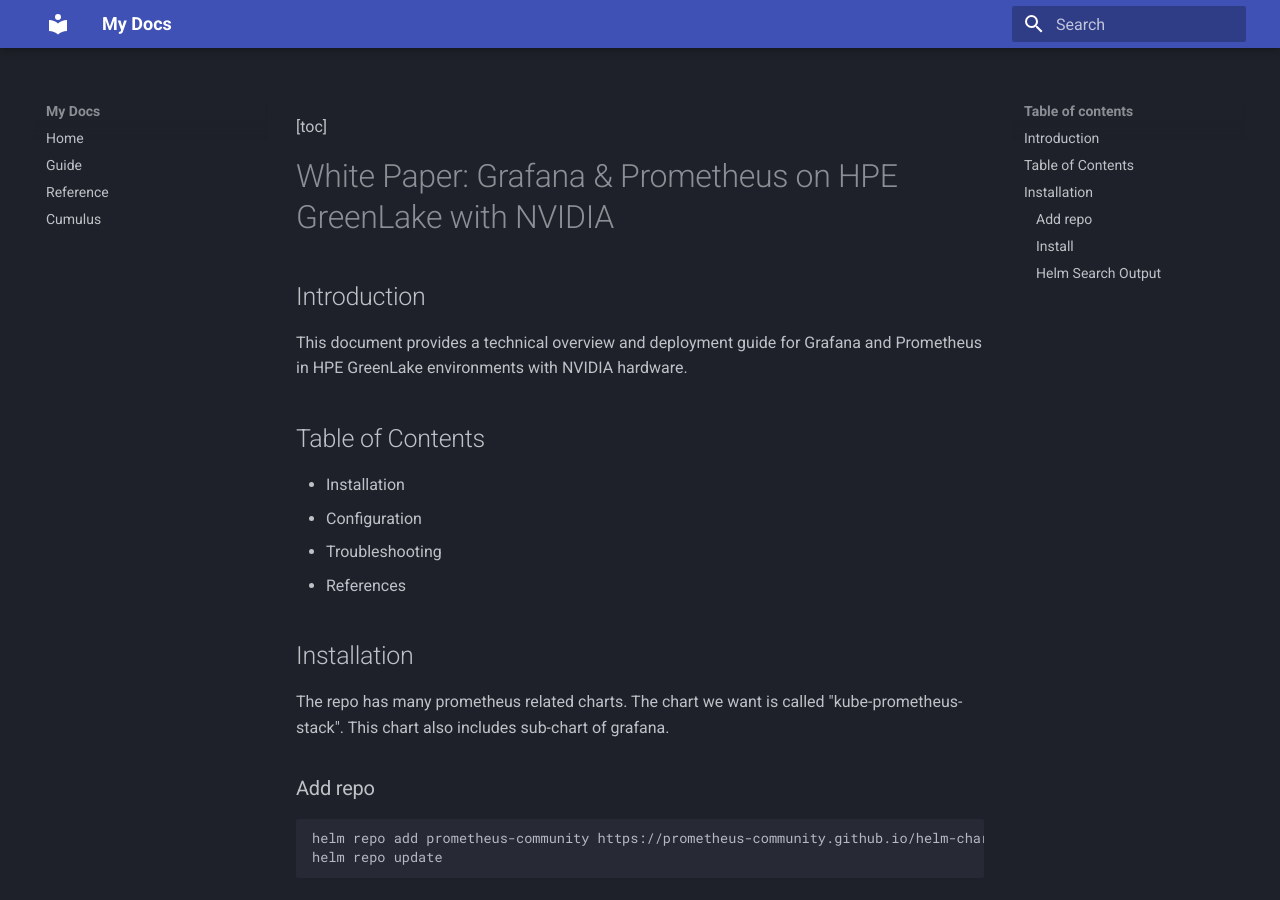
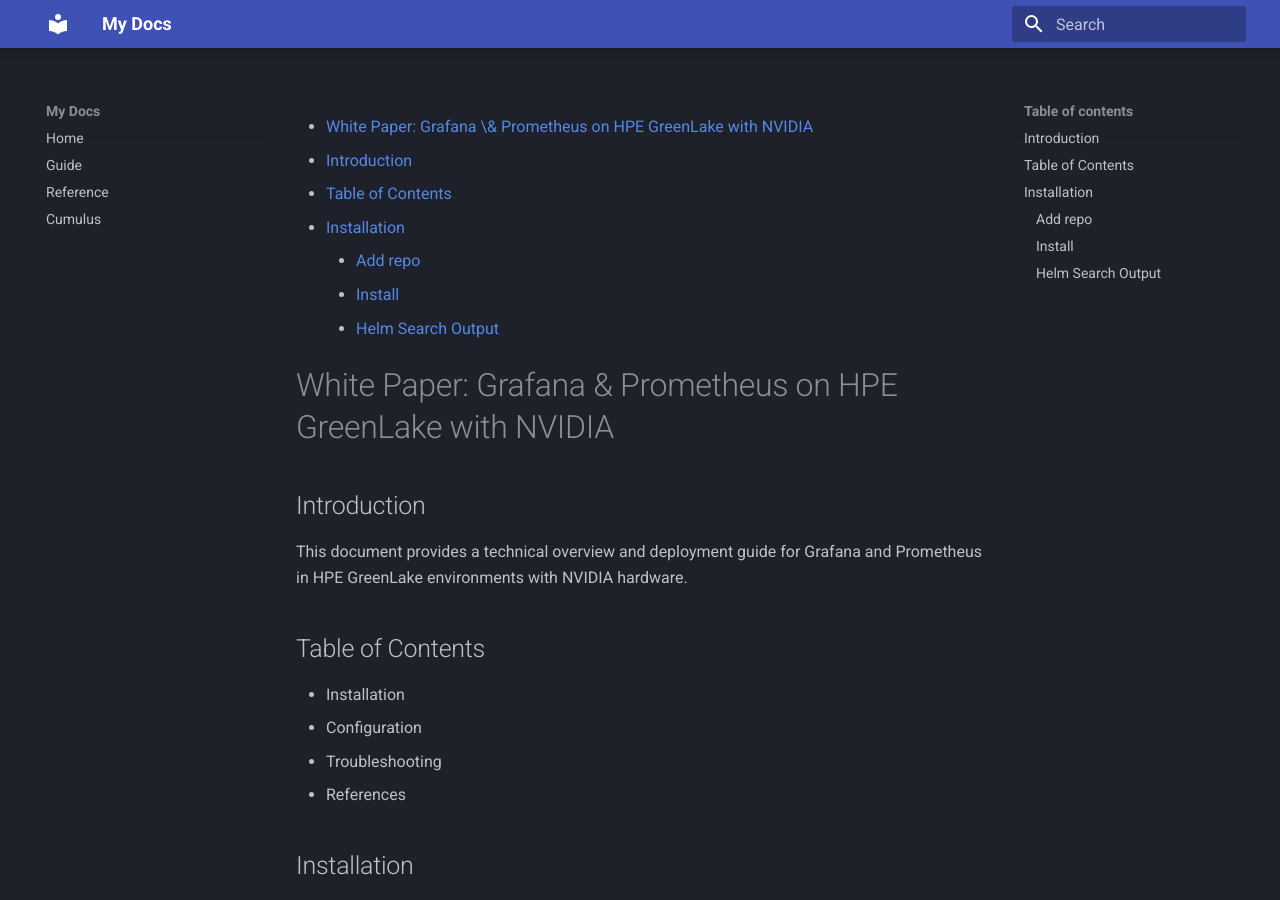
Before and after one commit to hjma29/grafana-prometheus-hpe-greenlake-com-nvidia, an MkDocs documentation site: the page built from docs/whitepaper.md, in a window 1280 px wide and 900 px high. Built offline with MkDocs 1.6.1 and Material for MkDocs 9.7.7, drawn with Linux system fonts in a browser that asks for light colours.

Commit message:
250915-11:34 on mini4

```diff
--- a/docs/whitepaper.md
+++ b/docs/whitepaper.md
@@ -1,4 +1,10 @@
-[toc]
+- [White Paper: Grafana \& Prometheus on HPE GreenLake with NVIDIA](#white-paper-grafana--prometheus-on-hpe-greenlake-with-nvidia)
+  - [Introduction](#introduction)
+  - [Table of Contents](#table-of-contents)
+  - [Installation](#installation)
+    - [Add repo](#add-repo)
+    - [Install](#install)
+    - [Helm Search Output](#helm-search-output)
 
 
 # White Paper: Grafana & Prometheus on HPE GreenLake with NVIDIA
```
Also changed, not shown: 1 other file.
